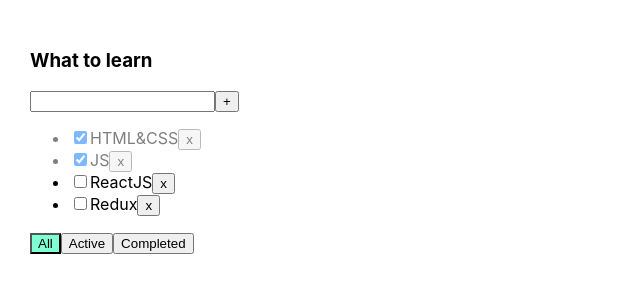
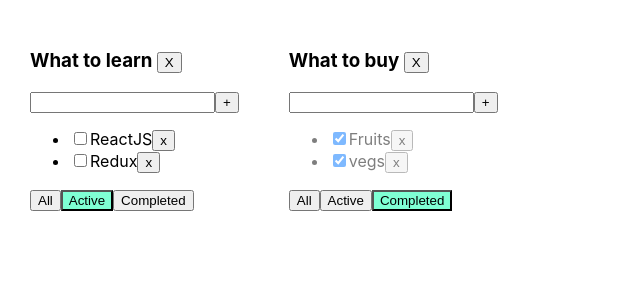
Before and after one commit to djimbik/Incubator-todolist, a React (Create React App) app: page / in a window 1280 px wide. Shown: the top 300 px of the page, without its empty margins (0-640 px from the left). Built offline with nearby package versions, Linux system fonts and the light colour scheme.

Commit message:
2 tasksLists done

```diff
--- a/src/App.tsx
+++ b/src/App.tsx
@@ -5,45 +5,87 @@
 
 export type FilterValuesType = 'all' | 'completed' | 'active'
 
+type TodolistType = {
+    id: string,
+    title: string,
+    filter: FilterValuesType
+}
+
 function App() {
-    const title: string = 'What to learn'
+    let todolistId1 = v1();
+    let todolistId2 = v1();
 
-    const [tasks, setTasks] = useState<Array<TaskType>>(
-        [
+    let [tasksObj, setTasksObj] = useState({
+        [todolistId1]: [
             {id: v1(), title: "HTML&CSS", isDone: true},
             {id: v1(), title: "JS", isDone: true},
             {id: v1(), title: "ReactJS", isDone: false},
             {id: v1(), title: "Redux", isDone: false}
+        ],
+        [todolistId2]: [
+            {id: v1(), title: "Fruits", isDone: true},
+            {id: v1(), title: "vegs", isDone: true},
+            {id: v1(), title: "vitamins", isDone: false},
+            {id: v1(), title: "fish", isDone: false}
+        ]
+    })
+
+    let [todolists, setTodolists] = useState<Array<TodolistType>>(
+        [
+            {id: todolistId1, title: "What to learn", filter: 'active'},
+            {id: todolistId2, title: "What to buy", filter: 'completed'},
         ]
     )
 
-    const [filter, setFilter] = useState<FilterValuesType>('all');
-    const changeFilter = (filter: FilterValuesType) => {
-        setFilter(filter)
+    const removeTodolist = (todolistId: string) => {
+        setTodolists(todolists.filter(item => item.id !== todolistId))
+
+        delete tasksObj[todolistId]
+        setTasksObj({...tasksObj})
     }
 
-    function removeTask(id: string) {
-        const updatedTasks = tasks.filter(item => item.id !== id);
-        setTasks(updatedTasks);
+    function removeTask(id: string, todolistId: string) {
+        setTasksObj(prevState => {
+            let updatedList = prevState[todolistId].filter(item => item.id !== id)
+            return {...prevState, [todolistId]: updatedList}
+        })
     }
 
-    function changeTaskStatus(id: string, isDone: boolean) {
-        setTasks(prevState =>
-            prevState.map(task => {
+    function changeTaskStatus(id: string, isDone: boolean, todolistId: string) {
+        setTasksObj(prevState => {
+            const updatedList = prevState[todolistId].map(task => {
                 if (task.id === id) {
-                    return {...task, isDone: isDone}
+                    return {...task, isDone}
                 }
-                return task;
-            }))
+                return task
+            })
+            return {...prevState, [todolistId]: updatedList}
+        })
     }
 
-    function addTask(ms:string) {
-        setTasks((prevState) => [...tasks, {id: v1(), title: ms,
-            isDone: false}])
+    function addTask(title: string, todolistId: string) {
+        const task = {
+            id: v1(),
+            title,
+            isDone: false
+        }
+
+        setTasksObj(prevState => {
+            const updateList = [...prevState[todolistId], task]
+            return {...prevState, [todolistId]: updateList}
+        })
     }
 
+    const changeFilter = (filter: FilterValuesType, todolistId: string) => {
+        setTodolists(prevState => prevState.map(todolist => {
+            if (todolist.id === todolistId) {
+                return {...todolist, filter}
+            }
+            return todolist
+        }))
+    };
     const getFilteredTasks = (tasks: Array<TaskType>, filter: FilterValuesType) => {
-        let updatedTasks = tasks;
+        let updatedTasks = tasks
         if (filter === 'active') {
             updatedTasks = tasks.filter(item => !item.isDone)
         }
@@ -54,21 +96,24 @@
         return updatedTasks
     }
 
-    const filteredTasks: Array<TaskType> = getFilteredTasks(tasks, filter)
-
     return (
         <div className="App">
-            <Todolist
-                removeTask={removeTask}
-                tasks={filteredTasks}
-                title={title}
-                changeFilter={changeFilter}
-                addTask = {addTask}
-                changeTaskStatus={changeTaskStatus}
-                filter = {filter}
-                />
+            {todolists.map(todolist => {
+                const filteredTasks: Array<TaskType> = getFilteredTasks(tasksObj[todolist.id], todolist.filter)
+
+                return <Todolist title={todolist.title}
+                                 key={todolist.id}
+                                 removeTask={removeTask}
+                                 tasks={filteredTasks}
+                                 changeFilter={changeFilter}
+                                 addTask={addTask}
+                                 changeTaskStatus={changeTaskStatus}
+                                 filter={todolist.filter}
+                                 id={todolist.id}
+                                 removeTodolist={removeTodolist}/>
+            })}
         </div>
-    );
-}
+    )
+};
 
 export default App;
--- a/src/Todolist.tsx
+++ b/src/Todolist.tsx
@@ -11,11 +11,13 @@
     // он предоставляет набор свойств с указанными типами
     title: string
     tasks: Array<TaskType>
-    removeTask: (id: string) => void
-    changeFilter: (filter: FilterValuesType) => void
-    addTask: (ms: string) => void
-    changeTaskStatus: (id: string, isDone: boolean) => void
+    removeTask: (id: string, todolistId: string) => void
+    changeFilter: (filter: FilterValuesType, todolistId:string) => void
+    addTask: (ms: string, todolistId: string) => void
+    changeTaskStatus: (id: string, isDone: boolean, todolistId: string) => void
     filter: FilterValuesType
+    id: string
+    removeTodolist: (id: string) => void
 }
 
 export const Todolist: FC<TodolistPropsType> = ({
@@ -25,16 +27,18 @@
                                                     changeFilter,
                                                     addTask,
                                                     changeTaskStatus,
-                                                    filter
+                                                    filter,
+                                                    id,
+                                                    removeTodolist
                                                 }) => {
 
     const tasksJSX: Array<JSX.Element> = tasks.map(item => {
         const onRemovehandler = () => {
-            removeTask(item.id)
+            removeTask(item.id, id)
         }
 
         const onChangeHandler = (event: ChangeEvent<HTMLInputElement>) => {
-            changeTaskStatus(item.id, event.currentTarget.checked)
+            changeTaskStatus(item.id, event.currentTarget.checked, id)
         }
 
         return <li key={item.id}
@@ -56,7 +60,7 @@
             setError('Title is required')
             return
         }
-        addTask(newTaskTitle)
+        addTask(newTaskTitle, id)
     }
     const onChangeInputHandler = (event: ChangeEvent<HTMLInputElement>) => {
         setNewTaskTittle(event.currentTarget.value)
@@ -68,13 +72,16 @@
             addTaskButtonHandler()
         }
     }
-    const onAllClickFilterHandler = () => changeFilter('all');
-    const onActiveClickHandler = () => changeFilter('active');
-    const onCompletedClickHandler = () => changeFilter('completed')
+    const onAllClickFilterHandler = () => changeFilter('all', id);
+    const onActiveClickHandler = () => changeFilter('active', id);
+    const onCompletedClickHandler = () => changeFilter('completed', id);
+    const removeTodolistHandler = () => {
+        removeTodolist(id)
+    }
 
     return (
         <div>
-            <h3>{title}</h3>
+            <h3>{title} <button onClick={removeTodolistHandler}>X</button> </h3>
             <div>
                 <input value={newTaskTitle}
                        onChange={onChangeInputHandler}
```
